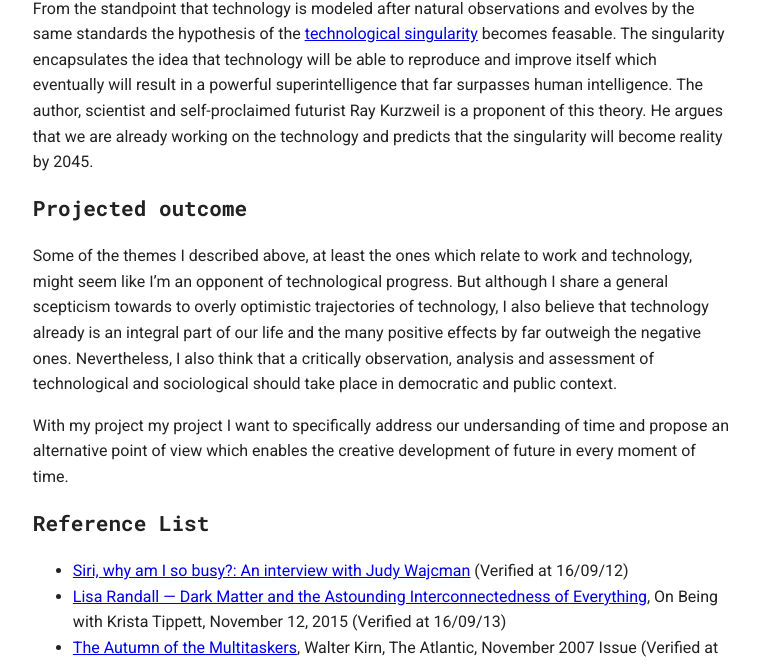
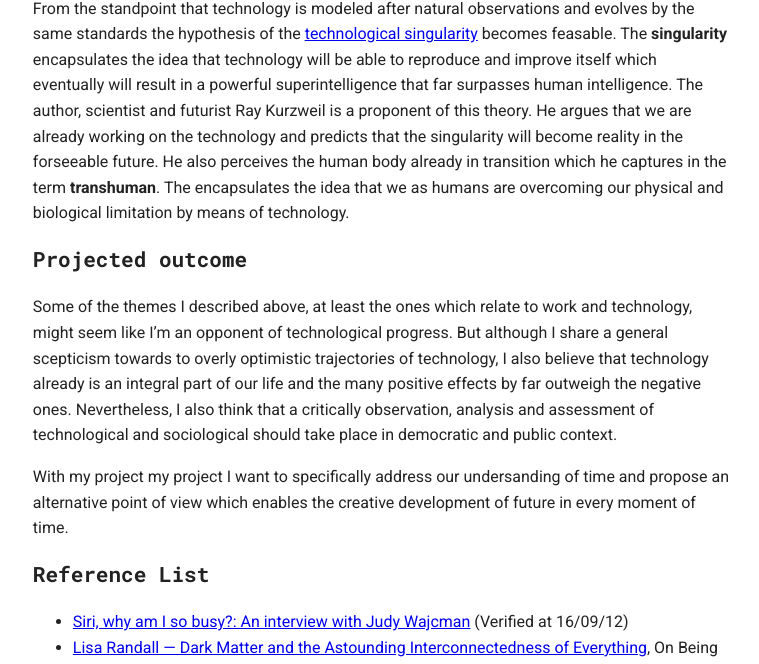
Before and after one commit to davidbeermann/timely-matter, a Jekyll site: the page built from motivation/index.md, in a window 1280 px wide and 900 px high, scrolled down 6797 px, cut to the strip 236-900 px from the top of the window. Shown: the whole strip, without its empty margins (377-1136 px from the left). Built offline with Jekyll 4.4.1, drawn with Linux system fonts in a browser that asks for light colours.

Commit message:
extended section on inherence

```diff
--- a/motivation/index.md
+++ b/motivation/index.md
@@ -83,11 +83,11 @@
 
 In his TED talk about his book [What Technology Wants](http://kk.org/books/what-technology-wants/) WIRED magazine co-founder Kevin Kelly explains his view on the evolution of technology. The title seems to suggest a humanization of technology but Kelly is rather refering to the inherent qualities of technology. He goes on to point out that according to his observations technology evolves by the same standards nature does: ubiquity, diversity, specialization, complexity and socialization. According to Kelly there's proof for each of these trends in technology. Therefore he considers technology as the 7th [kingdom of nature](https://en.wikipedia.org/wiki/Kingdom_(biology)).
 
-Another important concept in Kelly's analysis is what he refers to as the *infinite game*. He posits that culture is an accumulation of ideas. This implies that each idea is build upon the previous generation – as in cellular biology and genetics. In other words current technology is the plateau from which new technology is derived. But technology has also the advantage of skipping the current plateau and derive inspiration from all previous ideas. Therefore technology has an advantage over natural evolution where inappropriate adaptations to the environment simply cease to exist if they can not adapt to new circumstances.
+Another important concept in Kelly's analysis is what he refers to as the **infinite game**. He posits that culture is an accumulation of ideas. This implies that each idea is build upon the previous generation – as in cellular biology and genetics. In other words current technology is the plateau from which new technology is derived. But technology has also the advantage of skipping the current plateau and derive inspiration from all previous ideas. Therefore technology has an advantage over natural evolution where inappropriate adaptations to the environment simply cease to exist if they can not adapt to new circumstances.
 
 <iframe width="560" height="315" src="https://www.youtube.com/embed/ap-ZC21bk18" frameborder="0" allowfullscreen></iframe>
 
-From the standpoint that technology is modeled after natural observations and evolves by the same standards the hypothesis of the [technological singularity](https://en.wikipedia.org/wiki/Technological_singularity) becomes feasable. The singularity encapsulates the idea that technology will be able to reproduce and improve itself which eventually will result in a powerful superintelligence that far surpasses human intelligence. The author, scientist and self-proclaimed futurist Ray Kurzweil is a proponent of this theory. He argues that we are already working on the technology and predicts that the singularity will become reality by 2045.
+From the standpoint that technology is modeled after natural observations and evolves by the same standards the hypothesis of the [technological singularity](https://en.wikipedia.org/wiki/Technological_singularity) becomes feasable. The **singularity** encapsulates the idea that technology will be able to reproduce and improve itself which eventually will result in a powerful superintelligence that far surpasses human intelligence. The author, scientist and futurist Ray Kurzweil is a proponent of this theory. He argues that we are already working on the technology and predicts that the singularity will become reality in the forseeable future. He also perceives the human body already in transition which he captures in the term **transhuman**. The encapsulates the idea that we as humans are overcoming  our physical and biological limitation by means of technology.
 
 ## Projected outcome
 
```
